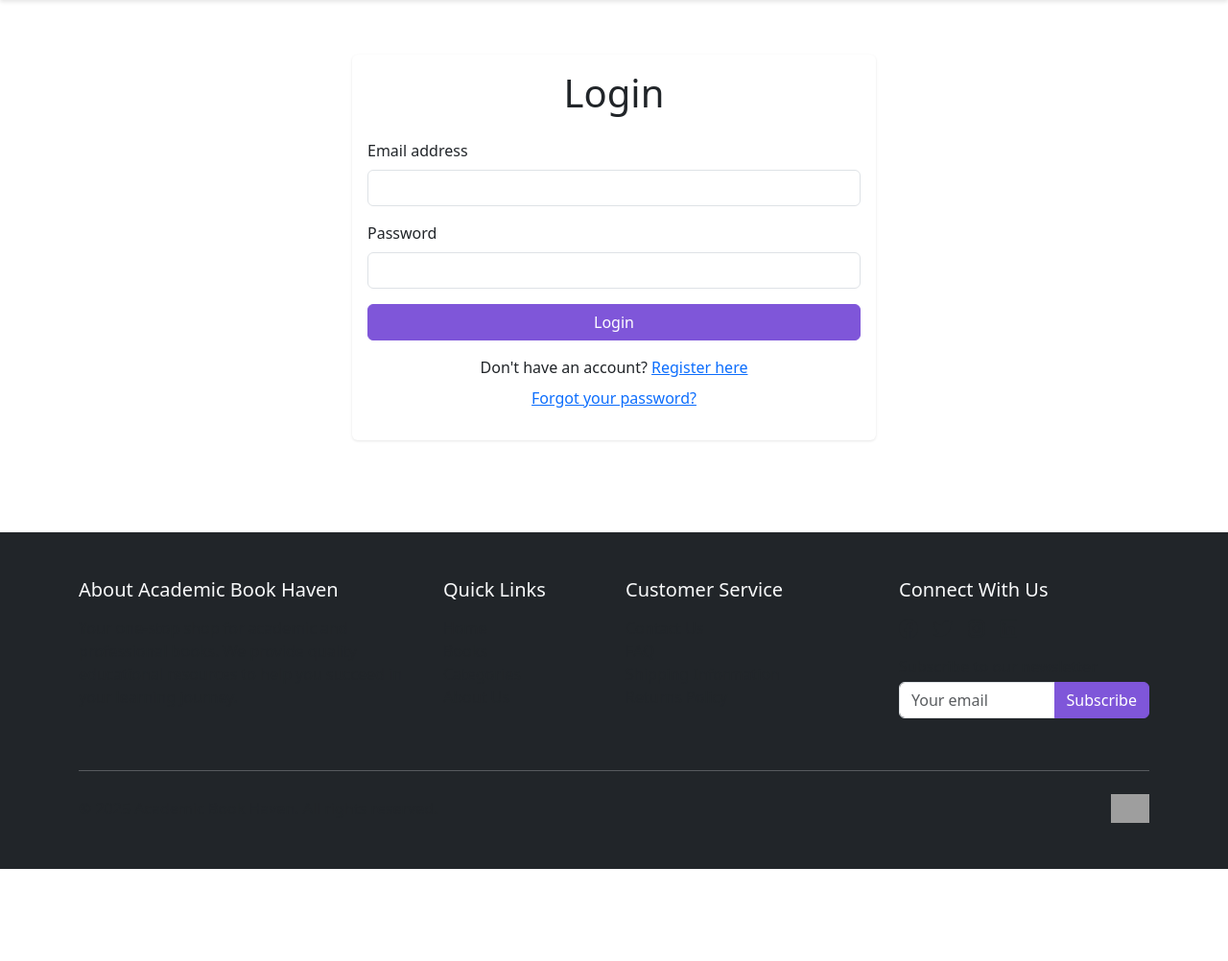
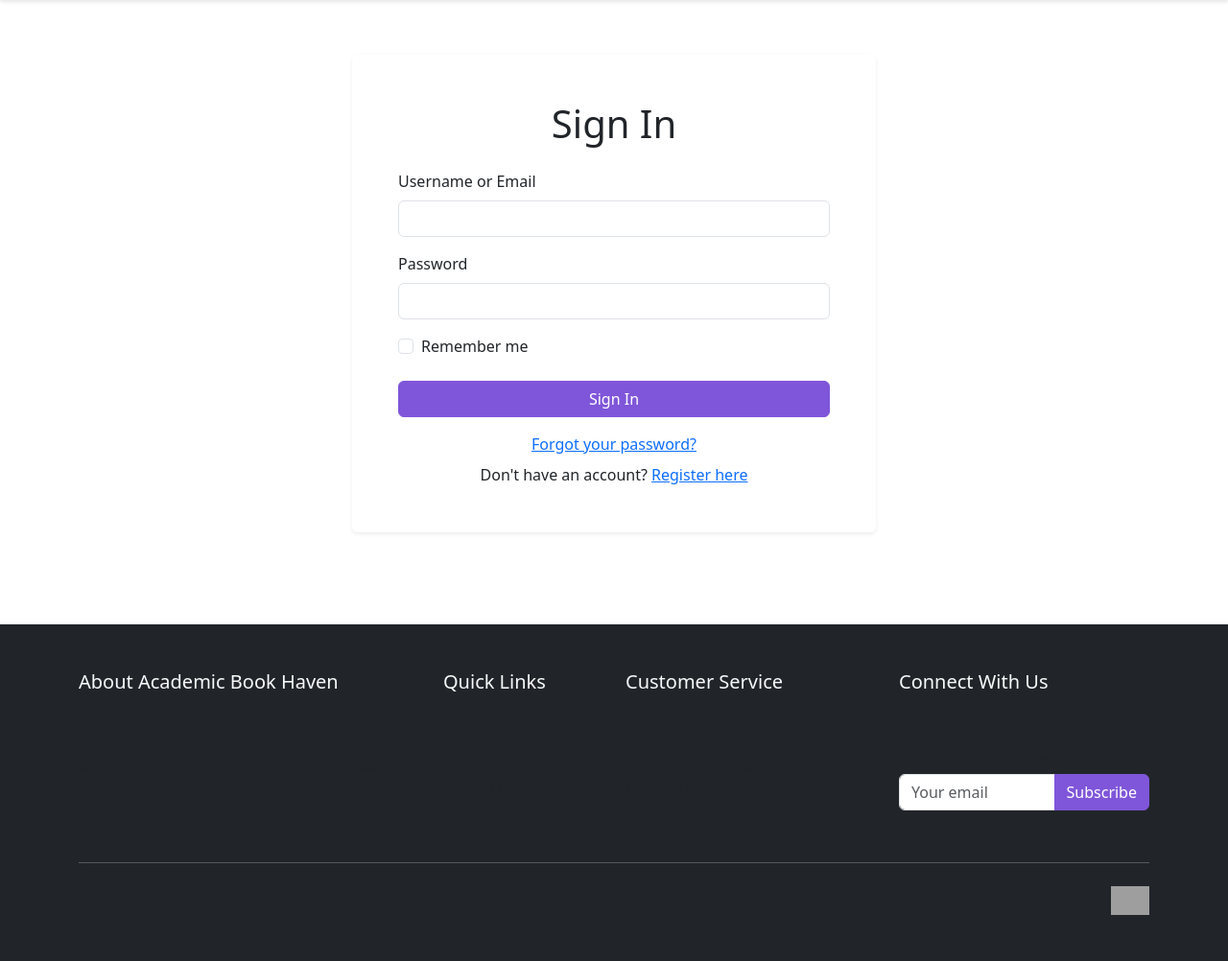
Before and after one commit to ljh0311/cp1, a PHP site: page /login.php in a window 1280 px wide. Shown: the part 67-1069 px from the top of the page at 96% size. Before the commit the page ends 973 px from the top, so only its background shows below. Run offline with PHP 8.4, Linux system fonts and the light colour scheme; grey boxes are pictures that could not be loaded.

Commit message:
log in log out

```diff
--- a/login.php
+++ b/login.php
@@ -1,7 +1,6 @@
 <?php
 require_once 'inc/config.php';
 require_once 'inc/session_config.php';
-require_once 'inc/SessionManager.php';
 require_once 'inc/ErrorHandler.php';
 require_once 'database/DatabaseManager.php';
 
@@ -9,56 +8,96 @@ require_once 'database/DatabaseManager.php';
 error_reporting(E_ALL);
 ini_set('display_errors', 1);
 
-$sessionManager = SessionManager::getInstance();
-
-// If user is already logged in, redirect to home page or requested page
-if ($sessionManager->isLoggedIn()) {
+// Redirect if already logged in
+if (isset($_SESSION['user_id'])) {
     $redirect = isset($_GET['redirect']) ? $_GET['redirect'] : 'index.php';
-    header("Location: " . htmlspecialchars($redirect));
-    exit();
+    header('Location: ' . $redirect);
+    exit;
 }
 
-$error = null;
-$success = null;
+$errors = [];
+$success = false;
 
-// Handle login form submission
 if ($_SERVER['REQUEST_METHOD'] === 'POST') {
-    try {
-        $email = $_POST['email'] ?? '';
+    $username = trim($_POST['username'] ?? '');
     $password = $_POST['password'] ?? '';
+    $remember_me = isset($_POST['remember_me']);
 
-        if (empty($email) || empty($password)) {
-            throw new Exception('Please enter both email and password.');
+    // Debug information
+    error_log("Login attempt - Username/Email: " . $username);
+
+    // Validate input
+    if (empty($username)) {
+        $errors['username'] = 'Username or Email is required';
+    }
+    if (empty($password)) {
+        $errors['password'] = 'Password is required';
     }
 
+    if (empty($errors)) {
+        try {
             $db = DatabaseManager::getInstance();
 
-        // Get user by email
-        $result = $db->query(
-            "SELECT user_id, password_hash, email, name FROM users WHERE email = ?",
-            [$email]
-        );
+            // Get user by username or email
+            $query = "SELECT user_id, username, email, password_hash, full_name, is_admin, status
+                     FROM users
+                     WHERE (username = :username OR email = :email)
+                     AND status = 'active'";
 
-        $user = $db->fetch($result);
+            $params = [
+                ':username' => $username,
+                ':email' => $username // Same value, different parameter name
+            ];
 
-        if (!$user || !password_verify($password, $user['password_hash'])) {
-            throw new Exception('Invalid email or password.');
+            error_log("Executing query with parameters: " . print_r($params, true));
+
+            $stmt = $db->query($query, $params);
+            $user = $db->fetch($stmt);
+
+            // Debug information
+            error_log("User found: " . ($user ? 'Yes' : 'No'));
+            if ($user) {
+                error_log("Password verification result: " . (password_verify($password, $user['password_hash']) ? 'Success' : 'Failed'));
             }
 
-        // Set user session
-        $sessionManager->setUser($user['user_id'], [
-            'email' => $user['email'],
-            'name' => $user['name']
-        ]);
+            if ($user && password_verify($password, $user['password_hash'])) {
+                // Start session and set user data
+                $_SESSION['user_id'] = $user['user_id'];
+                $_SESSION['username'] = $user['username'];
+                $_SESSION['is_admin'] = $user['is_admin'];
+                $_SESSION['full_name'] = $user['full_name'];
+                $_SESSION['last_activity'] = time();
+
+                // Set remember me cookie if requested
+                if ($remember_me) {
+                    $token = bin2hex(random_bytes(32));
+                    setcookie('remember_token', $token, time() + 30*24*60*60, '/', '', true, true);
+
+                    // Store token in database
+                    $db->query(
+                        "INSERT INTO remember_tokens (user_id, token, expires_at)
+                         VALUES (:user_id, :token, DATE_ADD(NOW(), INTERVAL 30 DAY))",
+                        [':user_id' => $user['user_id'], ':token' => $token]
+                    );
+                }
+
+                // Log successful login
+                error_log("User {$user['username']} logged in successfully");
 
                 // Redirect to requested page or home
                 $redirect = isset($_GET['redirect']) ? $_GET['redirect'] : 'index.php';
-        header("Location: " . htmlspecialchars($redirect));
-        exit();
+                header('Location: ' . $redirect);
+                exit;
+            } else {
+                $errors['login'] = 'Invalid username/email or password';
 
+                // Log failed login attempt
+                error_log("Failed login attempt for username/email: $username");
+            }
         } catch (Exception $e) {
-        $error = $e->getMessage();
-        ErrorHandler::logError($e->getMessage());
+            error_log("Login error: " . $e->getMessage());
+            $errors['general'] = 'Login failed. Please try again later.';
+        }
     }
 }
 ?>
@@ -66,7 +105,7 @@ if ($_SERVER['REQUEST_METHOD'] === 'POST') {
 <!DOCTYPE html>
 <html lang="en">
 <head>
-    <title>Login - <?php echo SITE_NAME; ?></title>
+    <title>Sign In - <?php echo SITE_NAME; ?></title>
     <?php require_once 'inc/head.inc.php'; ?>
 </head>
 <body>
@@ -75,42 +114,70 @@ if ($_SERVER['REQUEST_METHOD'] === 'POST') {
     <div class="container py-5">
         <div class="row justify-content-center">
             <div class="col-md-6">
-                <div class="card">
-                    <div class="card-body">
-                        <h1 class="card-title text-center mb-4">Login</h1>
+                <div class="card shadow-sm">
+                    <div class="card-body p-5">
+                        <h1 class="text-center mb-4">Sign In</h1>
 
-                        <?php if ($error): ?>
+                        <?php if (isset($errors['general'])): ?>
                             <div class="alert alert-danger">
-                                <?php echo htmlspecialchars($error); ?>
+                                <i class="fas fa-exclamation-circle me-2"></i>
+                                <?php echo htmlspecialchars($errors['general']); ?>
                             </div>
                         <?php endif; ?>
 
-                        <?php if ($success): ?>
-                            <div class="alert alert-success">
-                                <?php echo htmlspecialchars($success); ?>
+                        <?php if (isset($errors['login'])): ?>
+                            <div class="alert alert-danger">
+                                <i class="fas fa-exclamation-circle me-2"></i>
+                                <?php echo htmlspecialchars($errors['login']); ?>
                             </div>
                         <?php endif; ?>
 
-                        <form method="POST" action="<?php echo htmlspecialchars($_SERVER['REQUEST_URI']); ?>">
+                        <form method="POST" action="<?php echo htmlspecialchars($_SERVER['REQUEST_URI']); ?>" novalidate>
                             <div class="mb-3">
-                                <label for="email" class="form-label">Email address</label>
-                                <input type="email" class="form-control" id="email" name="email" required>
+                                <label for="username" class="form-label">Username or Email</label>
+                                <input type="text"
+                                       class="form-control <?php echo isset($errors['username']) ? 'is-invalid' : ''; ?>"
+                                       id="username"
+                                       name="username"
+                                       value="<?php echo htmlspecialchars($username ?? ''); ?>"
+                                       required>
+                                <?php if (isset($errors['username'])): ?>
+                                    <div class="invalid-feedback"><?php echo htmlspecialchars($errors['username']); ?></div>
+                                <?php endif; ?>
                             </div>
 
                             <div class="mb-3">
                                 <label for="password" class="form-label">Password</label>
-                                <input type="password" class="form-control" id="password" name="password" required>
+                                <input type="password"
+                                       class="form-control <?php echo isset($errors['password']) ? 'is-invalid' : ''; ?>"
+                                       id="password"
+                                       name="password"
+                                       required>
+                                <?php if (isset($errors['password'])): ?>
+                                    <div class="invalid-feedback"><?php echo htmlspecialchars($errors['password']); ?></div>
+                                <?php endif; ?>
                             </div>
 
-                            <div class="d-grid">
-                                <button type="submit" class="btn btn-primary">Login</button>
+                            <div class="mb-4">
+                                <div class="form-check">
+                                    <input class="form-check-input" type="checkbox" id="remember_me" name="remember_me">
+                                    <label class="form-check-label" for="remember_me">
+                                        Remember me
+                                    </label>
+                                </div>
+                            </div>
+
+                            <button type="submit" class="btn btn-primary w-100 mb-3">Sign In</button>
+
+                            <div class="text-center">
+                                <p class="mb-2">
+                                    <a href="forgot-password.php">Forgot your password?</a>
+                                </p>
+                                <p class="mb-0">
+                                    Don't have an account? <a href="register.php">Register here</a>
+                                </p>
                             </div>
                         </form>
-
-                        <div class="text-center mt-3">
-                            <p class="mb-0">Don't have an account? <a href="register.php">Register here</a></p>
-                            <p class="mt-2"><a href="forgot-password.php">Forgot your password?</a></p>
-                        </div>
                     </div>
                 </div>
             </div>
```
Also changed, not shown: logout.php (+7 -4 lines). Lines whose indentation alone changed are shown as unchanged.
